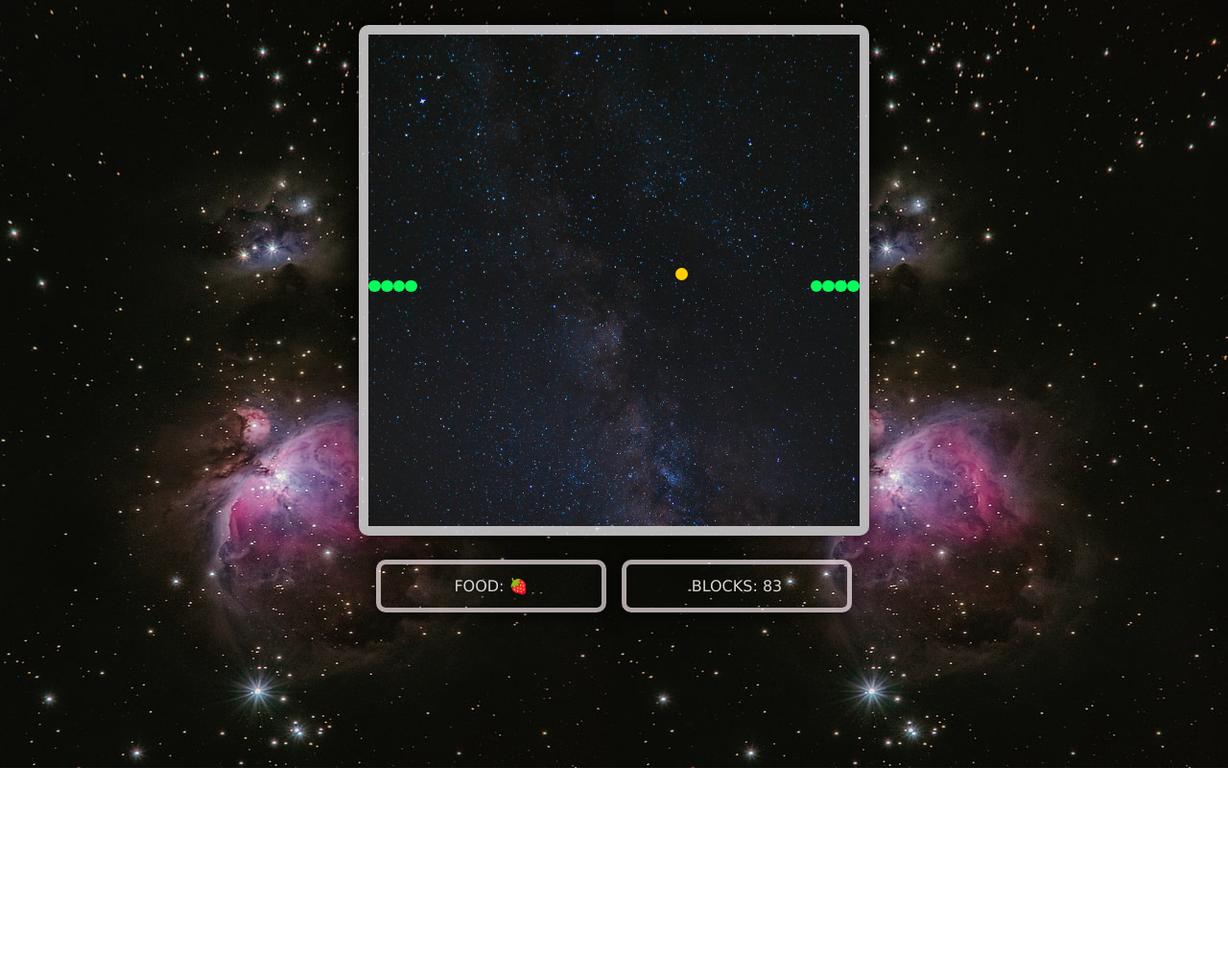
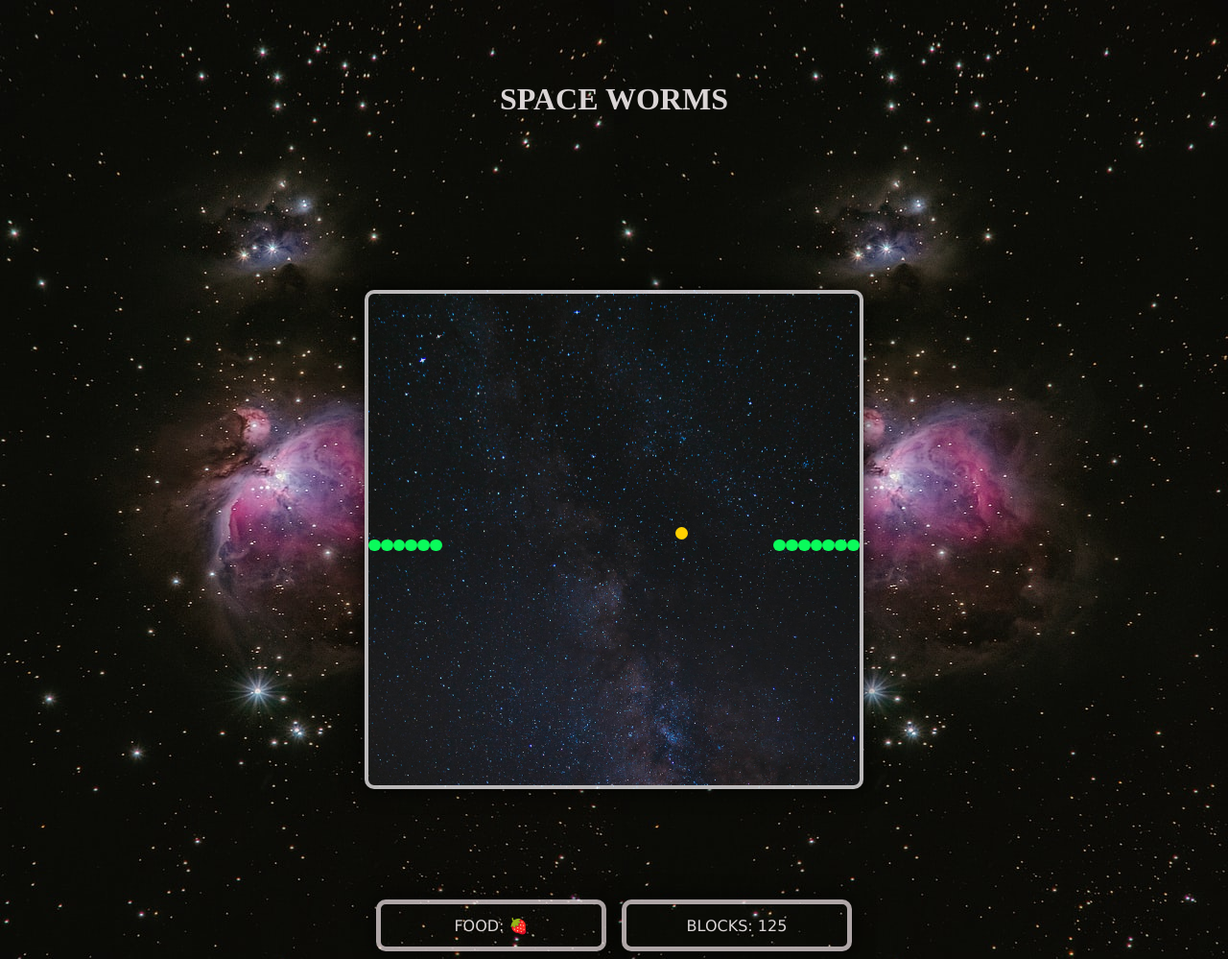
Before and after one commit to FbW-E01/Team7_space_game, a plain HTML site: page index.html in a window 1280 px wide. Shown: the whole page at 96% size. Before the commit the page ends 800 px from the top, so only its background shows below. Drawn offline with Linux system fonts and the light colour scheme.

Commit message:
rough update

```diff
--- a/game.js
+++ b/game.js
@@ -4,7 +4,7 @@ makeGameBoard();
 createFood();
 
 
-let moveWormInterval = setInterval(moveWorm, 60);
+let moveWormInterval = setInterval(moveWorm, 40);
 
 
 const checkKey = e => changeDirection(e.keyCode);
--- a/index.html
+++ b/index.html
@@ -14,6 +14,7 @@
         <script defer src="/game.js"></script>
     </head>
     <body>
+      <h1 class="tile">SPACE WORMS</h1>
         <!-- #gameContainer is the main game board-->
         <div id="gameBox"></div>
         <!-- #scoreContainer contains the scores  -->
--- a/worm_game.css
+++ b/worm_game.css
@@ -12,14 +12,18 @@ body {
       */
     width: 40vw;
     height: 40vw;
-    margin: 2vw auto;
+    margin: 9vw auto;
     background-image: url(/images/space_background.jpg);
     background-size: cover;
-    border: solid 10px #fdf9fab7;
+    border: solid 4px #fdf9fab7;
     border-radius: 10px;
     box-shadow: 0px 0px 20px 3px rgba(0, 0, 0, 0.6);
   }
 
+  .tile{
+    padding:2em;
+    color:rgb(218, 213, 213);
+  }
   .gameBoard {
     /*
       width and height of .gameBoard should 1/40 of the width and height of #gameBox,
```
